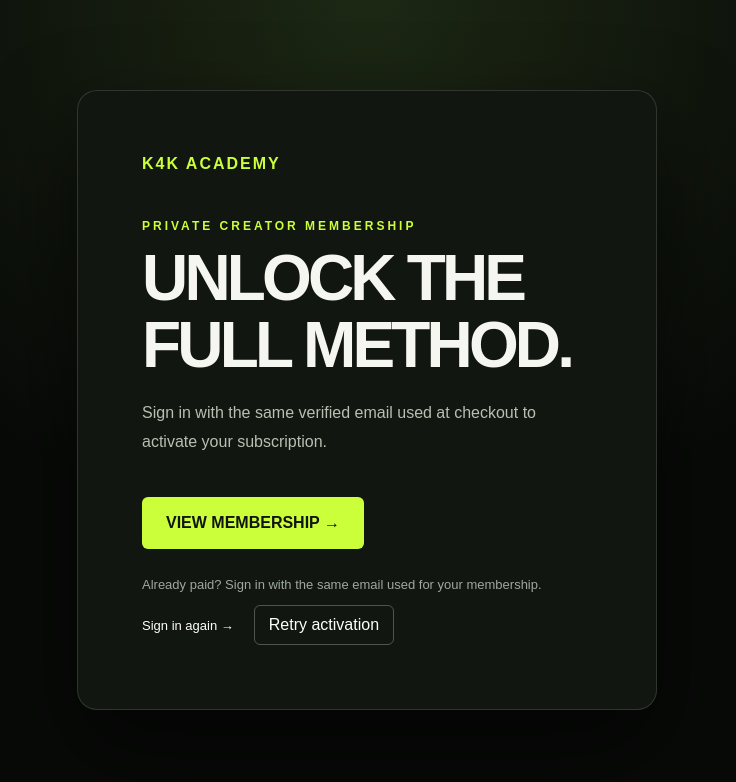
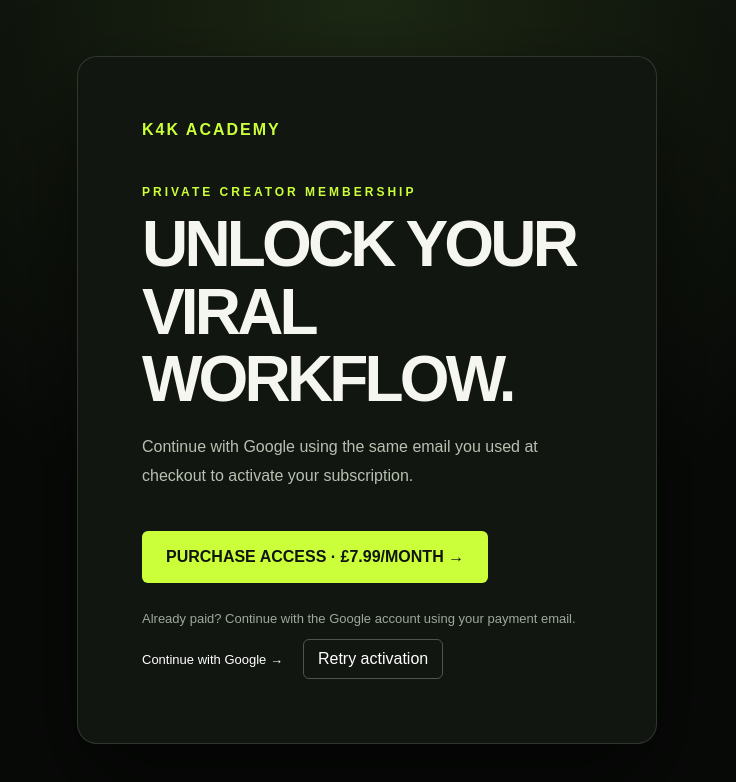
Before and after one commit to kreativestudios4k-lgtm/k4k-academy-v2, a Next.js app: page /membership-required in a window 1280 px wide. Shown: the top 782 px of the page, without its empty margins (273-1009 px from the left). Built offline with nearby package versions, Linux system fonts and the light colour scheme; no server answers.

Commit message:
Direct unpaid Google users to checkout and clarify paid workflow eligibility

```diff
--- a/app/membership-required/page.js
+++ b/app/membership-required/page.js
@@ -27,12 +27,12 @@
  <section style={{maxWidth:580,width:'100%',border:'1px solid #ffffff22',borderRadius:20,padding:'clamp(30px,6vw,64px)',background:'#111610',boxShadow:'0 40px 90px #0009'}}>
  <Link href='/' style={{color:'#caff39',fontWeight:900,letterSpacing:2,textDecoration:'none'}}>K4K ACADEMY</Link>
  <p style={{color:'#caff39',fontSize:12,fontWeight:800,letterSpacing:3,marginTop:46}}>PRIVATE CREATOR MEMBERSHIP</p>
- <h1 style={{fontSize:'clamp(38px,7vw,64px)',lineHeight:1.05,letterSpacing:'-.06em',margin:'12px 0 20px'}}>UNLOCK THE<br/>FULL METHOD.</h1>
+ <h1 style={{fontSize:'clamp(38px,7vw,64px)',lineHeight:1.05,letterSpacing:'-.06em',margin:'12px 0 20px'}}>UNLOCK YOUR<br/>VIRAL WORKFLOW.</h1>
  {state==='checking'?<p style={{lineHeight:1.8,color:'#b7c0b1'}} role='status'>Checking your verified subscription and activating member access…</p>:
- <><p style={{lineHeight:1.8,color:'#b7c0b1'}}>{state==='error'?'We could not verify your membership right now. Please try again or contact Academy support.':state==='sign-in'?'Sign in with the same verified email used at checkout to activate your subscription.':'We could not find an active K4K Creator Membership for this account. If you paid using another email, sign in with that email or contact support.'}</p>
- <Link href='/#join' style={{display:'inline-block',marginTop:24,background:'#caff39',color:'#101510',padding:'17px 24px',fontWeight:900,borderRadius:6,textDecoration:'none'}}>VIEW MEMBERSHIP →</Link>
- <p style={{color:'#9da99b',fontSize:13,marginTop:28}}>Already paid? Sign in with the same email used for your membership.</p>
- <Link href='/login' style={{color:'#fff',fontSize:13}}>Sign in again →</Link>
+ <><p style={{lineHeight:1.8,color:'#b7c0b1'}}>{state==='error'?'We could not verify your membership right now. Please try again or contact Academy support.':state==='sign-in'?'Continue with Google using the same email you used at checkout to activate your subscription.':'No active K4K Viral Workflow subscription is linked to this Google email. Purchase access below, or sign in with the Google email used at Stripe checkout. If you paid with another email, contact support.'}</p>
+ <Link href='/#checkout' style={{display:'inline-block',marginTop:24,background:'#caff39',color:'#101510',padding:'17px 24px',fontWeight:900,borderRadius:6,textDecoration:'none'}}>PURCHASE ACCESS · £7.99/MONTH →</Link>
+ <p style={{color:'#9da99b',fontSize:13,marginTop:28}}>Already paid? Continue with the Google account using your payment email.</p>
+ <Link href='/login' style={{color:'#fff',fontSize:13}}>Continue with Google →</Link>
  <button type='button' onClick={()=>window.location.reload()} style={{marginLeft:20,background:'transparent',border:'1px solid #ffffff44',borderRadius:6,color:'#fff',padding:'10px 14px',cursor:'pointer'}}>Retry activation</button>
  </>}
  </section></main>
```
